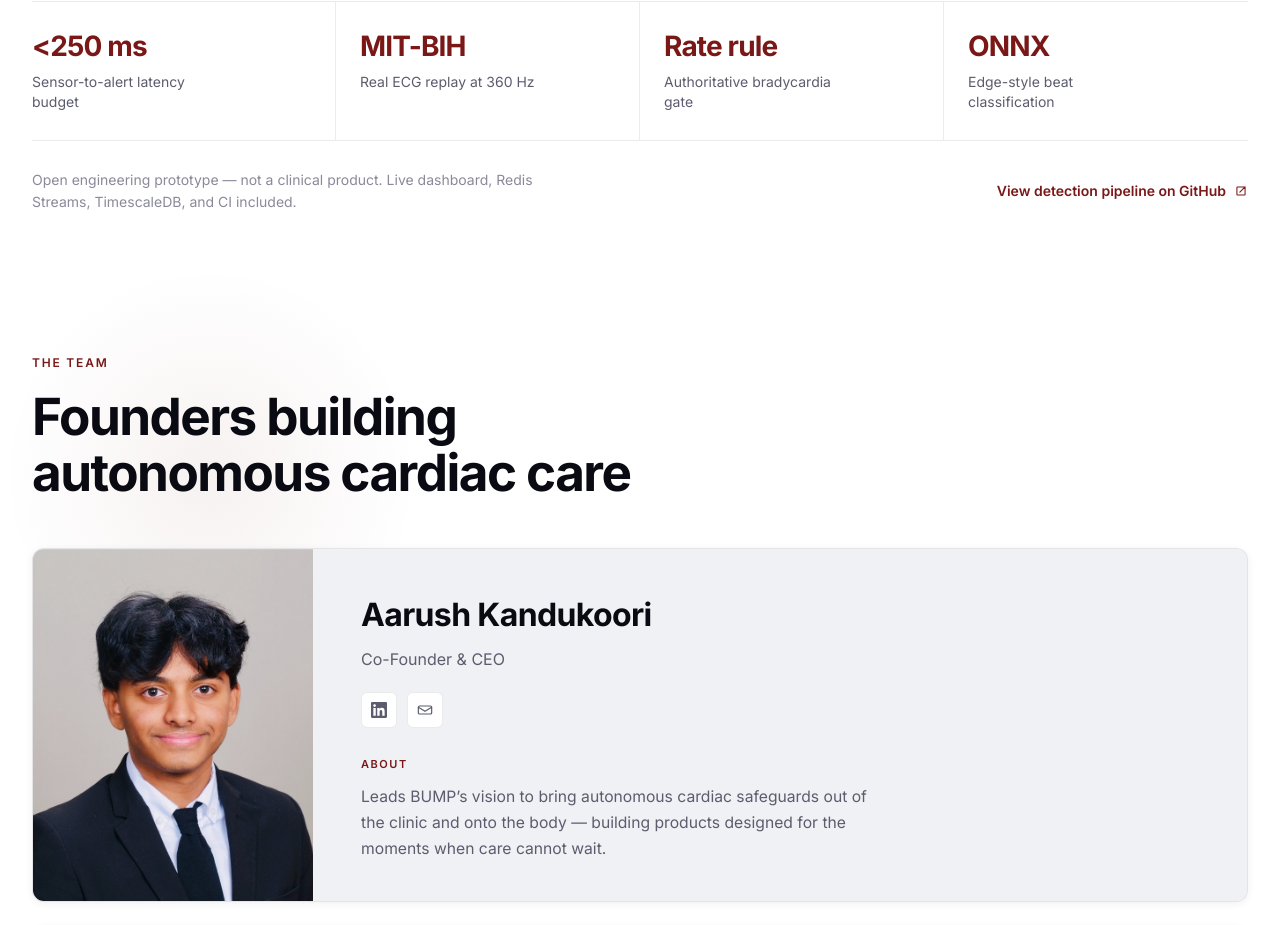
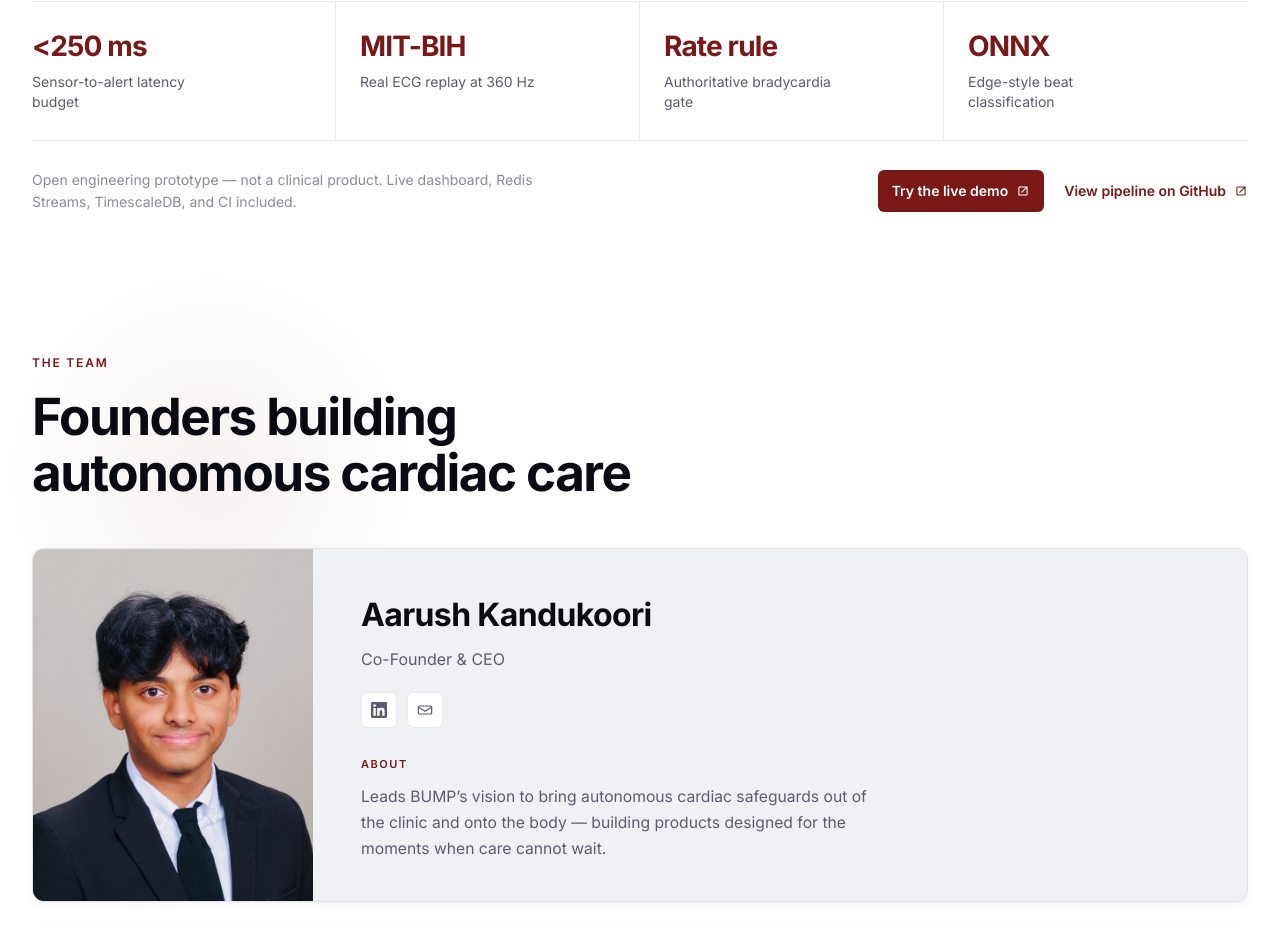
Before and after one commit to aarushkandukoori/bump-website, a React (Vite) app: page / in a window 1280 px wide. Shown: the part 7952-8877 px from the top of the page. Built offline with nearby package versions, Linux system fonts and the light colour scheme.

Commit message:
Link detection showcase to demo.bump-labs.com
Adds a primary CTA to the interactive detection demo alongside GitHub.

```diff
--- a/src/components/DetectionShowcase.css
+++ b/src/components/DetectionShowcase.css
@@ -79,6 +79,13 @@
   gap: 16px 24px;
 }
 
+.detection-showcase__actions {
+  display: flex;
+  flex-wrap: wrap;
+  align-items: center;
+  gap: 12px 20px;
+}
+
 .detection-showcase__note {
   font-size: 14px;
   line-height: 1.55;
@@ -95,6 +102,19 @@
   color: var(--accent);
   white-space: nowrap;
   transition: color 0.2s ease, gap 0.2s ease;
+}
+
+.detection-showcase__link--primary {
+  padding: 10px 14px;
+  border-radius: var(--radius-sm);
+  background: var(--accent);
+  color: #ffffff;
+}
+
+.detection-showcase__link--primary:hover {
+  background: var(--accent-hover);
+  color: #ffffff;
+  gap: 10px;
 }
 
 .detection-showcase__link:hover {
--- a/src/components/DetectionShowcase.tsx
+++ b/src/components/DetectionShowcase.tsx
@@ -21,6 +21,7 @@ const HIGHLIGHTS = [
 ] as const;
 
 const GITHUB_URL = 'https://github.com/aarushkandukoori/bump-detection';
+const DEMO_URL = 'https://demo.bump-labs.com';
 
 export function DetectionShowcase() {
   return (
@@ -71,15 +72,26 @@ export function DetectionShowcase() {
             Open engineering prototype — not a clinical product. Live dashboard,
             Redis Streams, TimescaleDB, and CI included.
           </p>
+          <div className="detection-showcase__actions">
+            <a
+              href={DEMO_URL}
+              target="_blank"
+              rel="noopener noreferrer"
+              className="detection-showcase__link detection-showcase__link--primary"
+            >
+              Try the live demo
+              <ExternalLinkIcon />
+            </a>
             <a
               href={GITHUB_URL}
               target="_blank"
               rel="noopener noreferrer"
               className="detection-showcase__link"
             >
-            View detection pipeline on GitHub
+              View pipeline on GitHub
               <ExternalLinkIcon />
             </a>
+          </div>
         </motion.div>
       </div>
     </section>
```
Lines whose indentation alone changed are shown as unchanged.
